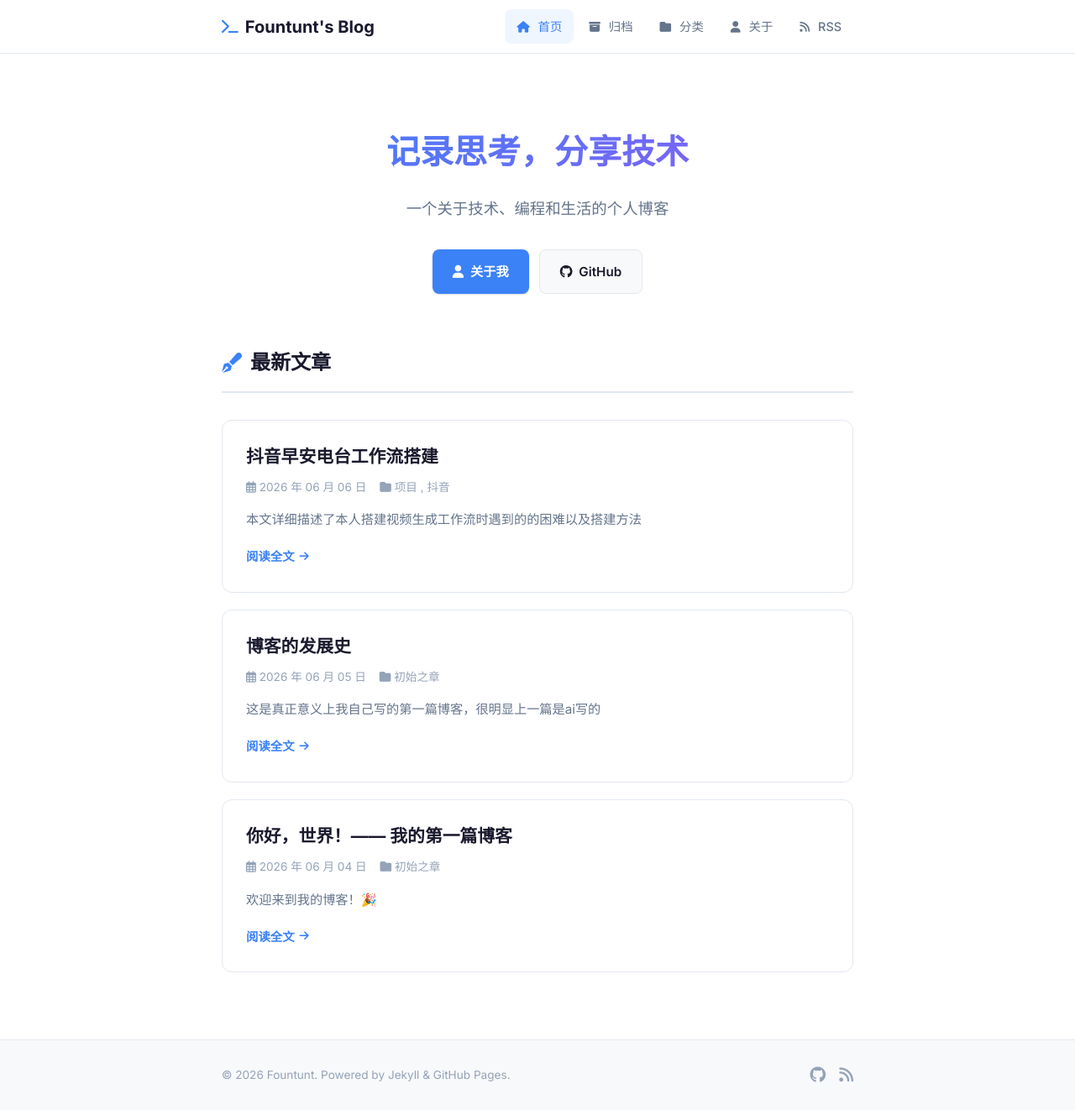
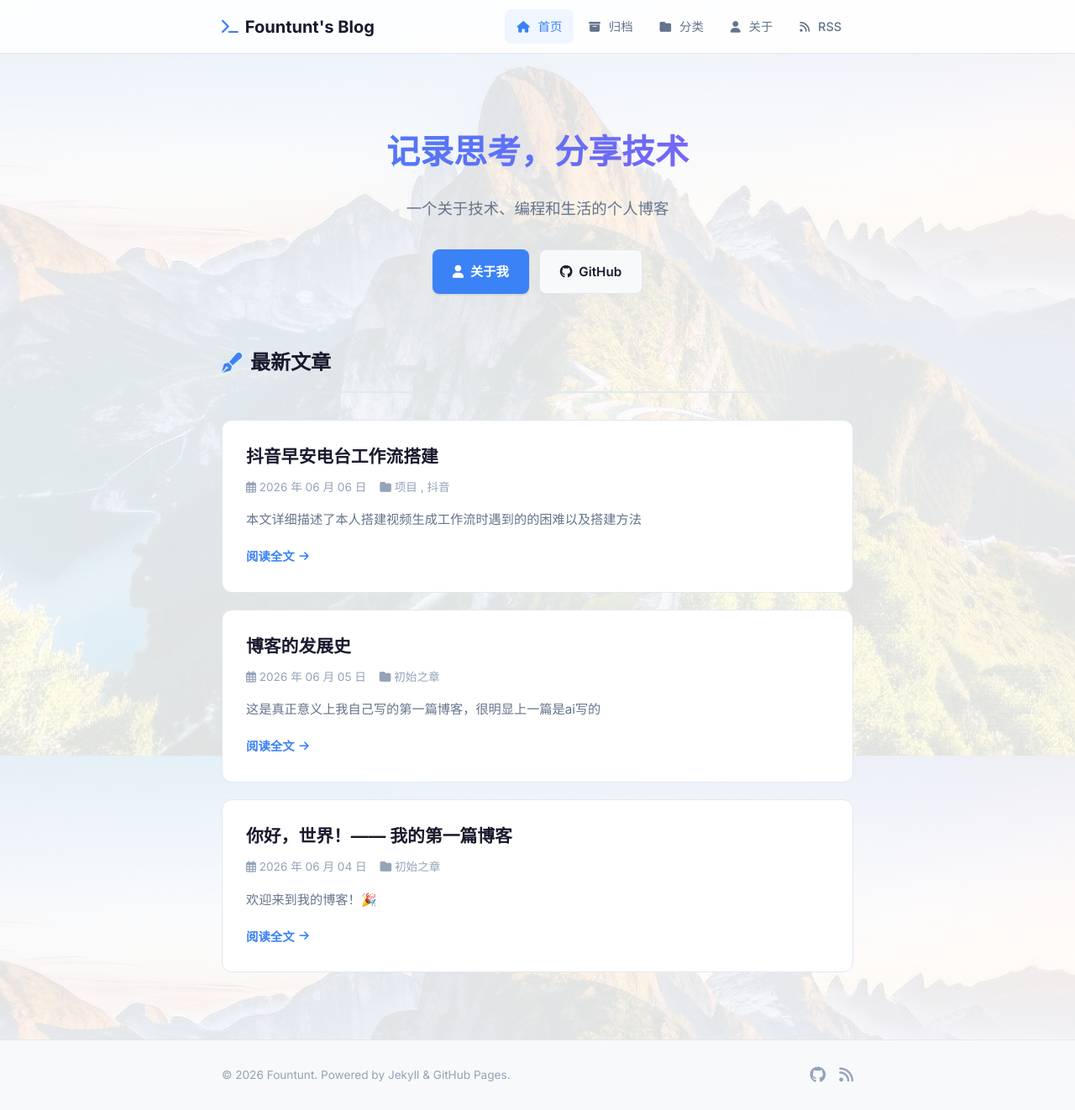
Before and after one commit to fountunt/fountunt.github.io, a Jekyll site: the page built from index.html, in a window 1280 px wide and 1322 px high. Shown: the whole window at 84% size. Built offline with Jekyll 4.4.1, drawn with Linux system fonts in a browser that asks for light colours; the list of posts is cut into pages by our own code.

Commit message:
添加了网站背景图

```diff
--- a/assets/css/main.css
+++ b/assets/css/main.css
@@ -53,12 +53,22 @@ html {
 
 body {
   font-family: var(--font-sans);
-  background: var(--bg-primary);
+  background:
+    linear-gradient(rgba(255, 255, 255, 0.88), rgba(255, 255, 255, 0.88)),
+    url('/assets/bg.jpg') center / cover fixed no-repeat;
   color: var(--text-primary);
   line-height: 1.8;
   min-height: 100vh;
   display: flex;
   flex-direction: column;
+}
+
+@media (prefers-color-scheme: dark) {
+  body {
+    background:
+      linear-gradient(rgba(15, 23, 42, 0.92), rgba(15, 23, 42, 0.92)),
+      url('/assets/bg.jpg') center / cover fixed no-repeat;
+  }
 }
 
 a {
```
Also changed, not shown: assets/bg.jpg (added).
